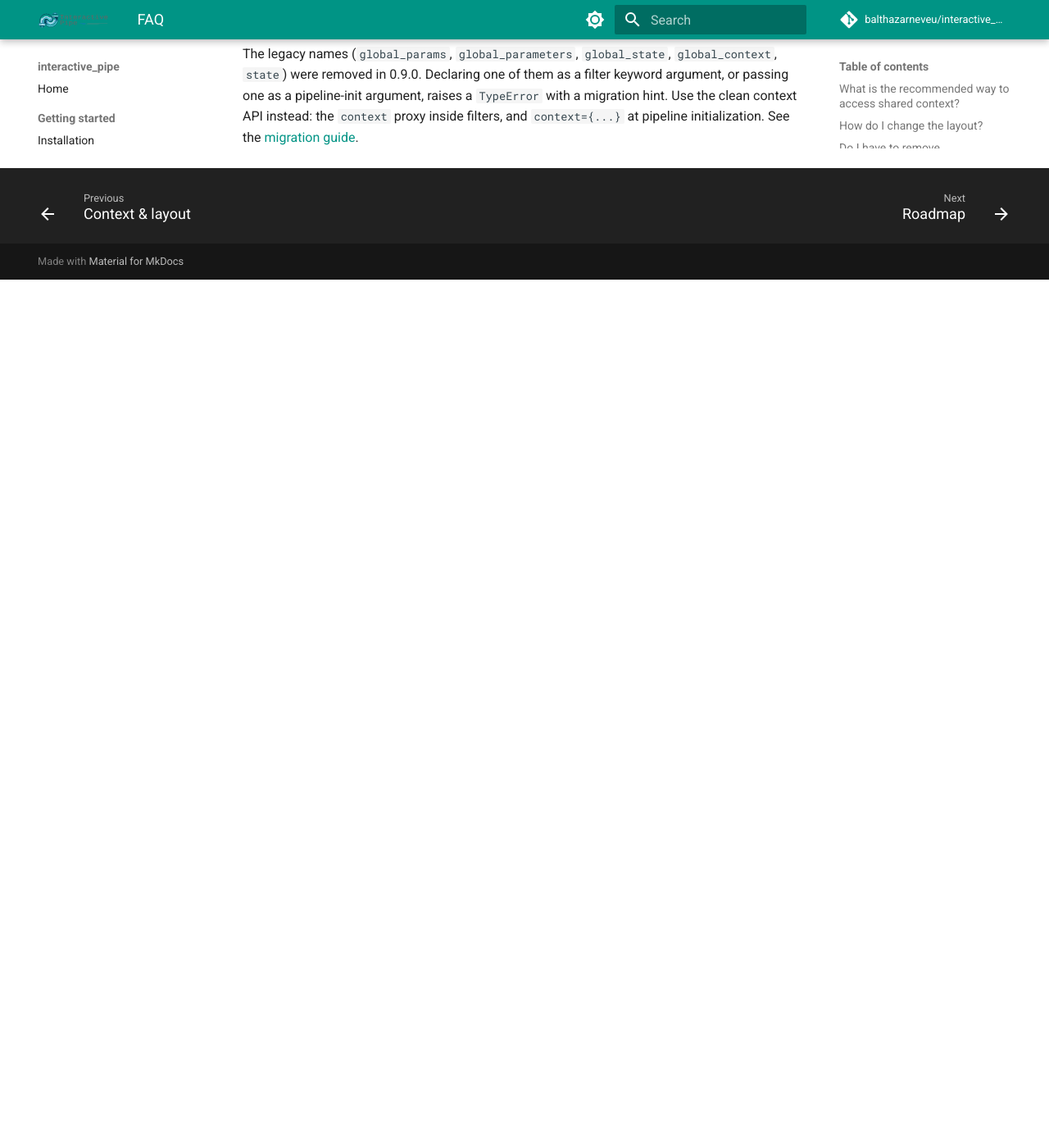
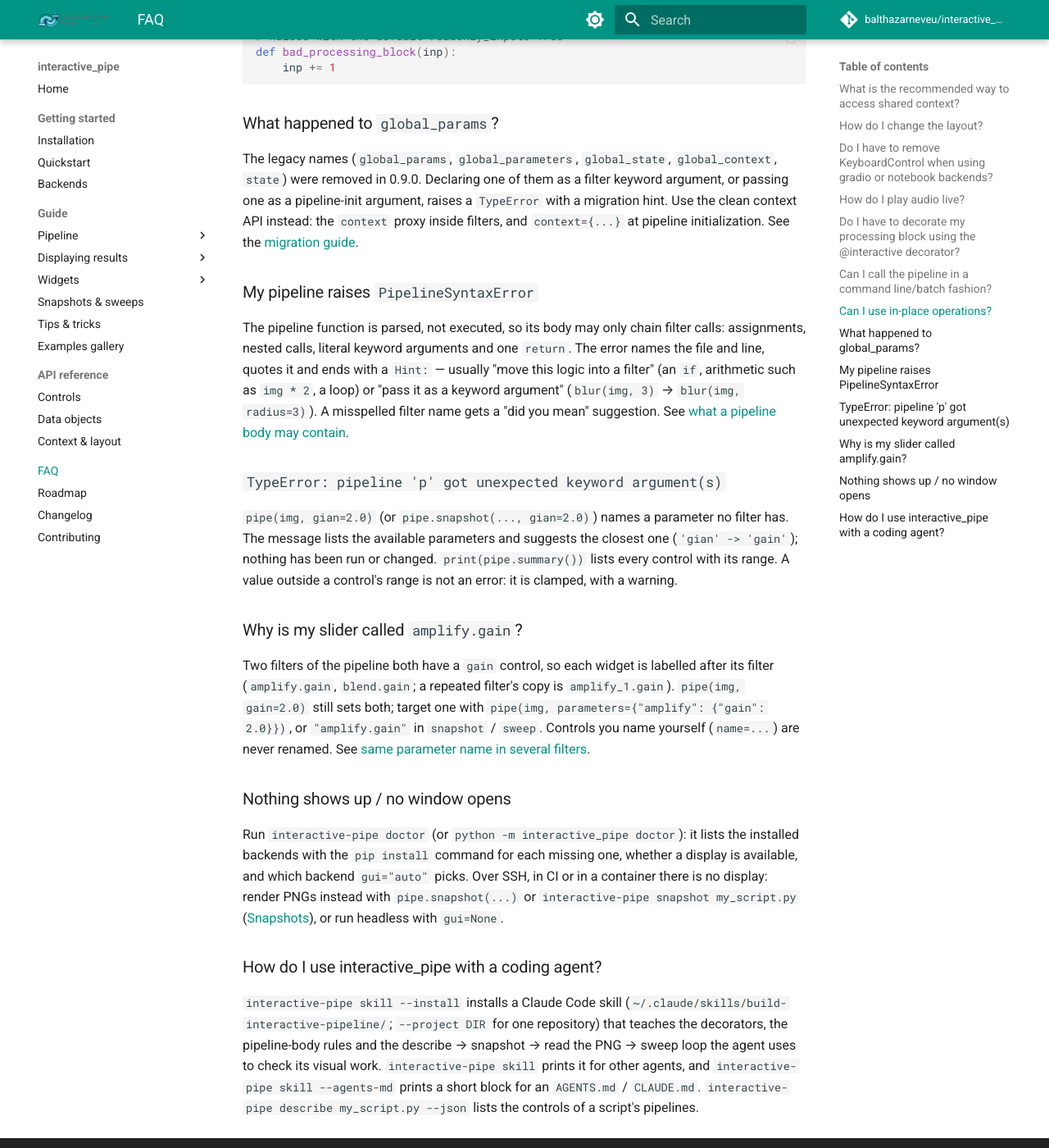
Before and after one commit to balthazarneveu/interactive_pipe, an MkDocs documentation site: the page built from docs/faq.md, in a window 1280 px wide and 1400 px high, scrolled down 1832 px. Shown: the whole window at 82% size. Built offline with MkDocs 1.6.1 and Material for MkDocs 9.7.7, drawn with Linux system fonts in a browser that asks for light colours; comment, search, counter and statistics services are not loaded; before the commit the page ends 2173 px from its top, so only the background shows below that; some of the changed text lies outside the part shown.

Commit message:
Docs for newcomers and agents: run the readme and quickstart blocks
- test_doc_code_blocks.py runs every python block of readme.md and the
  quickstart headless; new 'code: file NAME' marker for the two-file
  library example; each block gets a fresh control registry
- readme: 'Works without a display' and 'Using it with a coding agent'
- docs/index.md: same pointers; examples.md: demos run headless
- FAQ: the in-place answer was stale (inputs are read-only by default);
  entries for PipelineSyntaxError, unknown keywords, renamed controls,
  'no window' (doctor) and coding agents
- CHANGELOG: command line and agent skill entries

````diff
--- a/docs/faq.md
+++ b/docs/faq.md
@@ -64,10 +64,10 @@ Yes, headless mode is supported: `@interactive_pipeline(gui=None)` returns a `He
 
 ### Can I use in-place operations?
 
-Better avoid these in general. To avoid making extra copies, computing hashes everywhere and losing precious computation time, there are no checks that inputs are not modified in place.
+Not on a filter's inputs, by default: filters receive their numpy inputs as read-only views, so `img += 1` raises right away (`FilterError: Filter 'bad' raised ValueError: output array is read-only`) instead of silently corrupting the buffers other filters or the cache share. Return a new array (`return img + 1`), or declare `@interactive(inplace=True)` on a filter that really mutates its inputs (it then receives private writable copies). `@interactive_pipeline(readonly_inputs=False)` restores the permissive behavior for a whole pipeline.
 
 ```python
-# Don't do that!
+# Raises with the default readonly_inputs=True
 def bad_processing_block(inp):
     inp += 1
 ```
@@ -75,3 +75,23 @@ def bad_processing_block(inp):
 ### What happened to `global_params`?
 
 The legacy names (`global_params`, `global_parameters`, `global_state`, `global_context`, `state`) were removed in 0.9.0. Declaring one of them as a filter keyword argument, or passing one as a pipeline-init argument, raises a `TypeError` with a migration hint. Use the clean context API instead: the `context` proxy inside filters, and `context={...}` at pipeline initialization. See the [migration guide](changelog.md).
+
+### My pipeline raises `PipelineSyntaxError`
+
+The pipeline function is parsed, not executed, so its body may only chain filter calls: assignments, nested calls, literal keyword arguments and one `return`. The error names the file and line, quotes it and ends with a `Hint:` — usually "move this logic into a filter" (an `if`, arithmetic such as `img * 2`, a loop) or "pass it as a keyword argument" (`blur(img, 3)` → `blur(img, radius=3)`). A misspelled filter name gets a "did you mean" suggestion. See [what a pipeline body may contain](guide/decorators.md#what-a-pipeline-body-may-contain).
+
+### `TypeError: pipeline 'p' got unexpected keyword argument(s)`
+
+`pipe(img, gian=2.0)` (or `pipe.snapshot(..., gian=2.0)`) names a parameter no filter has. The message lists the available parameters and suggests the closest one (`'gian' -> 'gain'`); nothing has been run or changed. `print(pipe.summary())` lists every control with its range. A value outside a control's range is not an error: it is clamped, with a warning.
+
+### Why is my slider called `amplify.gain`?
+
+Two filters of the pipeline both have a `gain` control, so each widget is labelled after its filter (`amplify.gain`, `blend.gain`; a repeated filter's copy is `amplify_1.gain`). `pipe(img, gain=2.0)` still sets both; target one with `pipe(img, parameters={"amplify": {"gain": 2.0}})`, or `"amplify.gain"` in `snapshot` / `sweep`. Controls you name yourself (`name=...`) are never renamed. See [same parameter name in several filters](guide/controls.md#same-parameter-name-in-several-filters).
+
+### Nothing shows up / no window opens
+
+Run `interactive-pipe doctor` (or `python -m interactive_pipe doctor`): it lists the installed backends with the `pip install` command for each missing one, whether a display is available, and which backend `gui="auto"` picks. Over SSH, in CI or in a container there is no display: render PNGs instead with `pipe.snapshot(...)` or `interactive-pipe snapshot my_script.py` ([Snapshots](guide/snapshots.md)), or run headless with `gui=None`.
+
+### How do I use interactive_pipe with a coding agent?
+
+`interactive-pipe skill --install` installs a Claude Code skill (`~/.claude/skills/build-interactive-pipeline/`; `--project DIR` for one repository) that teaches the decorators, the pipeline-body rules and the describe → snapshot → read the PNG → sweep loop the agent uses to check its visual work. `interactive-pipe skill` prints it for other agents, and `interactive-pipe skill --agents-md` prints a short block for an `AGENTS.md` / `CLAUDE.md`. `interactive-pipe describe my_script.py --json` lists the controls of a script's pipelines.
````
Also changed, not shown: CHANGELOG.md (+11 -0 lines), docs/getting-started/quickstart.md (+5 -1 lines), docs/guide/examples.md (+2 -0 lines), docs/index.md (+6 -0 lines), readme.md (+17 -0 lines), 2 other files.
